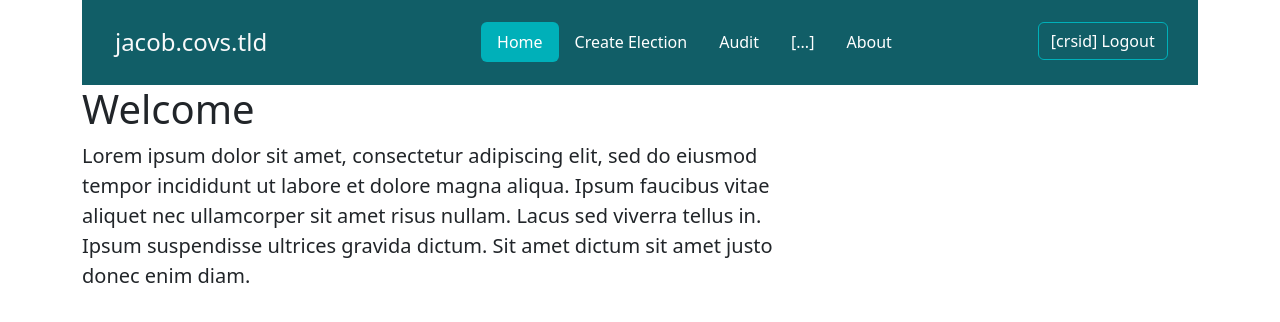
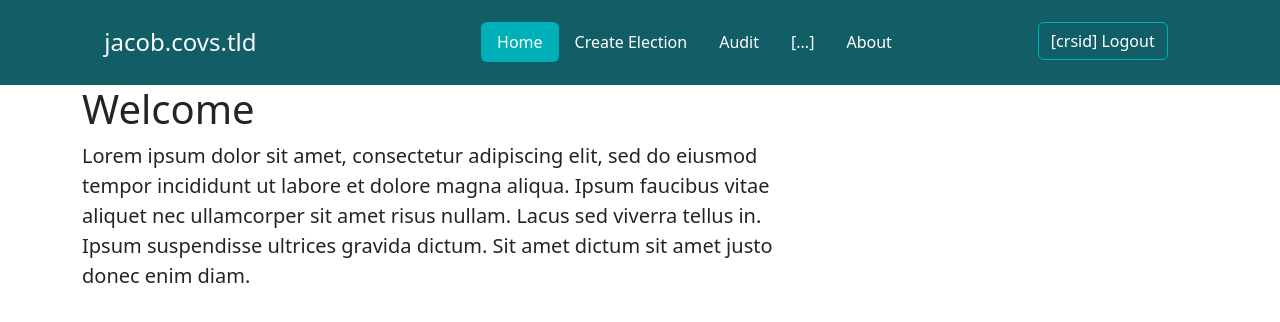
Before and after one commit to camvote/jacob, a Flask app: page / in a window 1280 px wide. Shown: the top 322 px of the page. Run offline with Flask 2, Linux system fonts and the light colour scheme.

Commit message:
updated navbar to appear the full width of the screen

```diff
--- a/static/style.css
+++ b/static/style.css
@@ -4,14 +4,16 @@ https://www.cam.ac.uk/system/files/guidelines_v8_december_2019.pdf
 colours: page 16 & 18
 */
 
+#titlebar-container {
+    background-color: #115E67;
+    width:100%;
+    padding:0;
+    margin:0;
+    border:0;
+}
 #titlebar {
-    background-color: #115E67;
     color: white;
     padding:2%;
-}
-
-#title-padding {
-    padding-left:7%;
 }
 
 #override-nav {
--- a/templates/includes/navbar.html
+++ b/templates/includes/navbar.html
@@ -1,6 +1,7 @@
+<div id="titlebar-container">
+    <div class="container">
         <header class="d-flex flex-wrap justify-content-center" id="titlebar">
             <a href="/" class="d-flex align-items-center mb-3 mb-md-0 me-md-auto text-light text-decoration-none">
-        <span class="fs-4" id="title-padding"></span>
                 <span class="fs-4">jacob.covs.tld</span> <!-- TEMP:REPLACE -->
             </a>
 
@@ -16,3 +17,5 @@
                 <button type="button" class="btn btn-outline-primary me-2" id="override-logout">[crsid] Logout</button> <!-- TEMP:REPLACE -->
             </div>
         </header>
+    </div>
+</div>
--- a/templates/index.html
+++ b/templates/index.html
@@ -5,14 +5,13 @@
     <meta charset="UTF-8">
     <title>jacob.covs.tld</title> <!-- TEMP:REPLACE -->
 
+    {% include "includes/navbar.html" %}
+
     <div class="container">
-        {% include "includes/navbar.html" %}
-
         <main id="content">
             <h1>Welcome</h1>
             <p class="fs-5 col-md-8">Lorem ipsum dolor sit amet, consectetur adipiscing elit, sed do eiusmod tempor incididunt ut labore et dolore magna aliqua. Ipsum faucibus vitae aliquet nec ullamcorper sit amet risus nullam. Lacus sed viverra tellus in. Ipsum suspendisse ultrices gravida dictum. Sit amet dictum sit amet justo donec enim diam.</p>
         </main>
-
     </div>
 
 </head>
```
Lines whose indentation alone changed are shown as unchanged.
